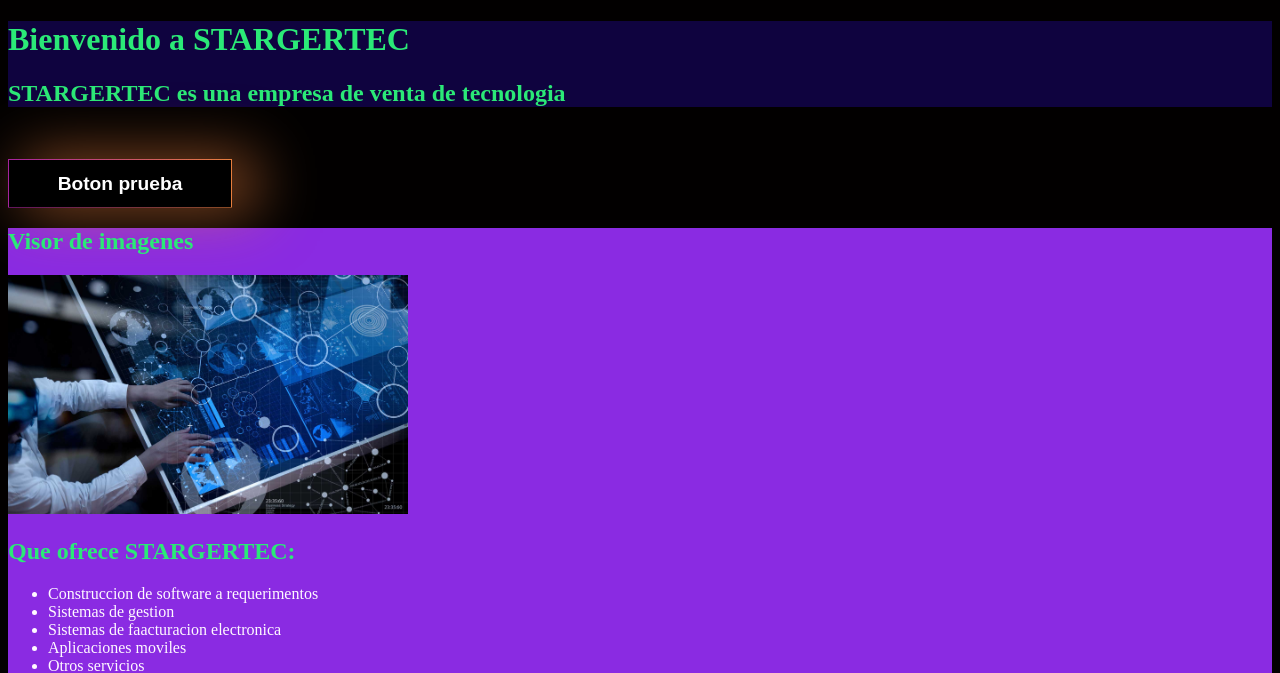
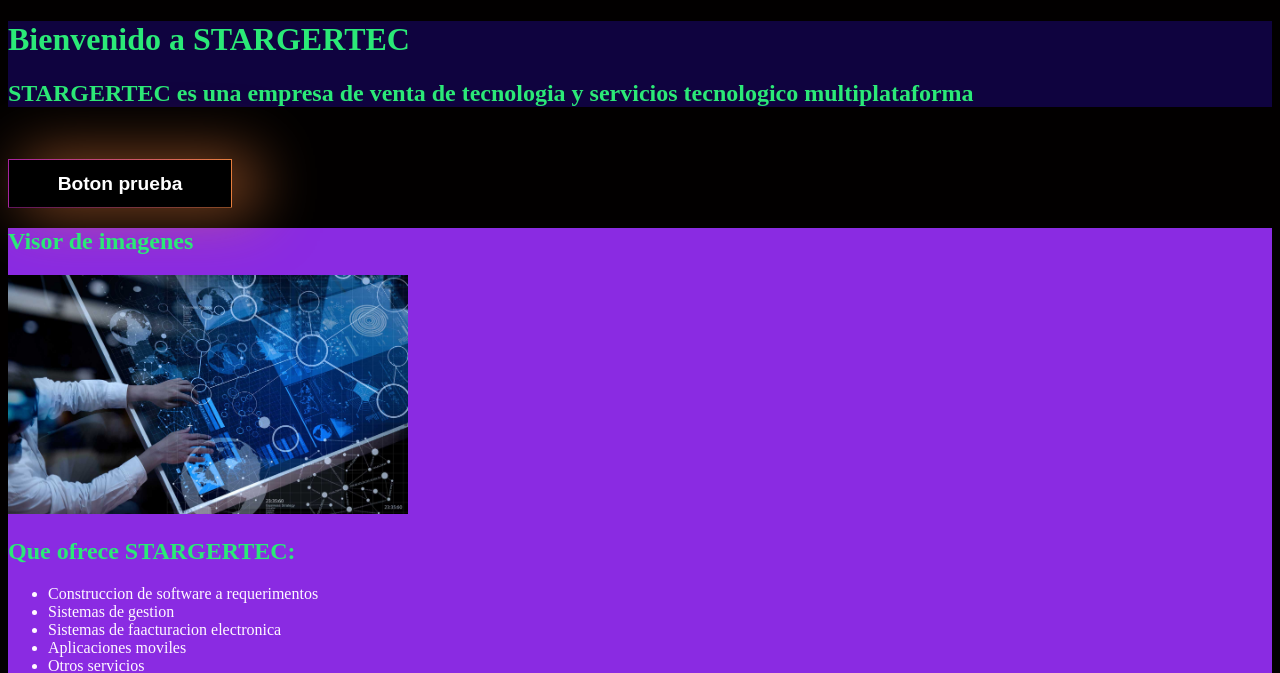
Before and after one commit to StevenAndre/Mi_primer_repositorio, a plain HTML site: page index.html in a window 1280 px wide. Shown: the top 673 px of the page. Drawn offline with Linux system fonts and the light colour scheme.

Commit message:
Update index.html

```diff
--- a/index.html
+++ b/index.html
@@ -14,7 +14,7 @@
                 </h1>
 
                 <h2>
-                    STARGERTEC es una empresa de venta de tecnologia
+                    STARGERTEC es una empresa de venta de tecnologia y servicios tecnologico multiplataforma
                 </h2>
 
             </header>
```
